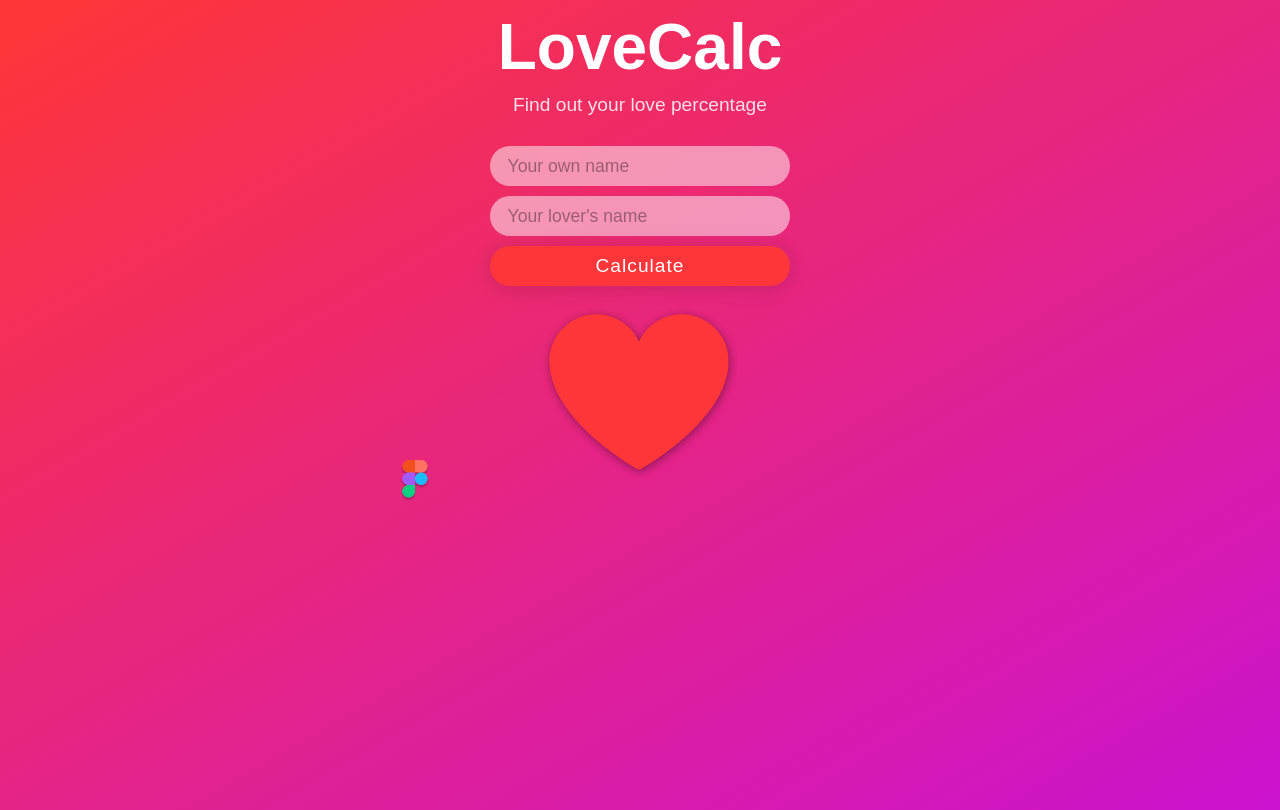
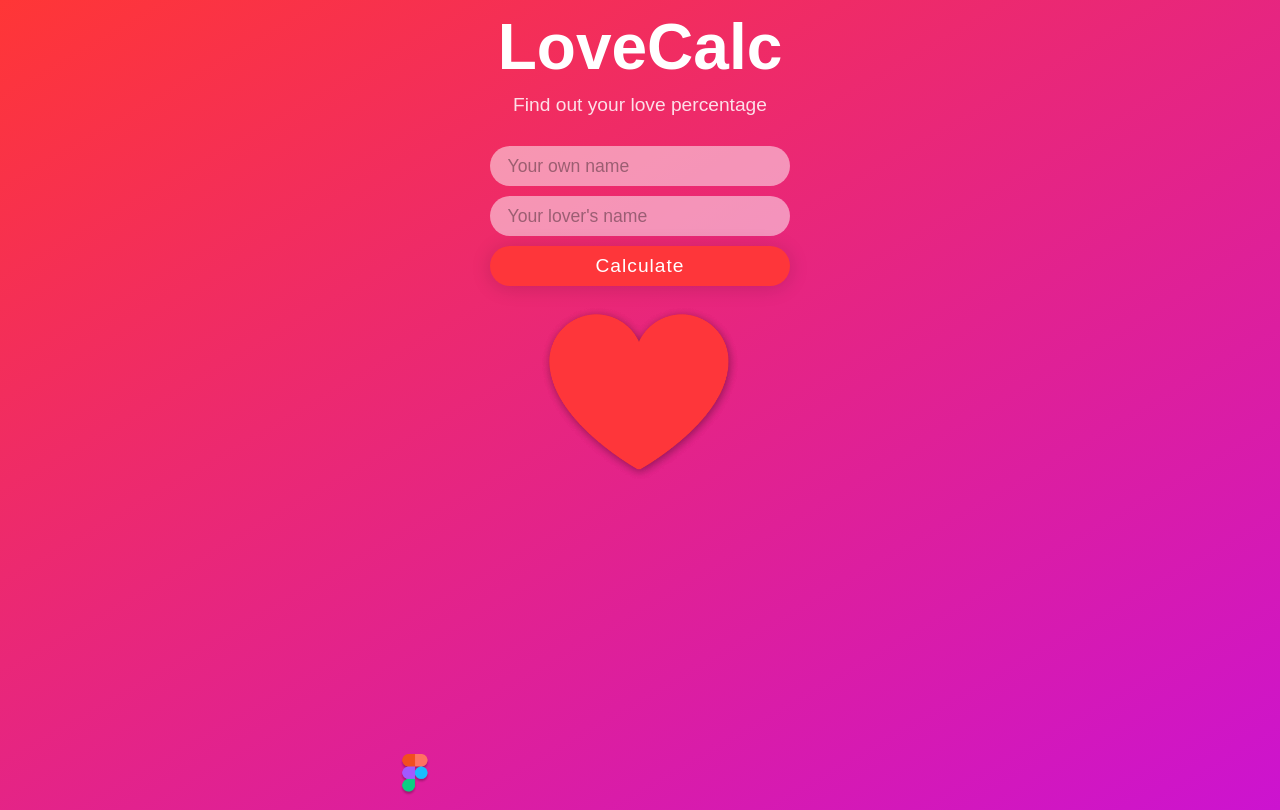
Before and after one commit to algosdev/lovecalc, a React (Create React App) app: page / in a window 1280 px wide. Built offline with nearby package versions, Linux system fonts and the light colour scheme; a web font is replaced by a local one.

Commit message:
Uploading

```diff
--- a/src/index.css
+++ b/src/index.css
@@ -8,7 +8,6 @@ body {
   padding: 0;
   position: relative;
   background: linear-gradient(150deg, #FF3636, #CC13D0 );
-  height: 100vh;
   overflow: hidden;
 }
 .App {
@@ -16,4 +15,5 @@ body {
   width: 100%;
   position: relative;
   margin: 0 auto;
+  height: 100vh;
 }
```
